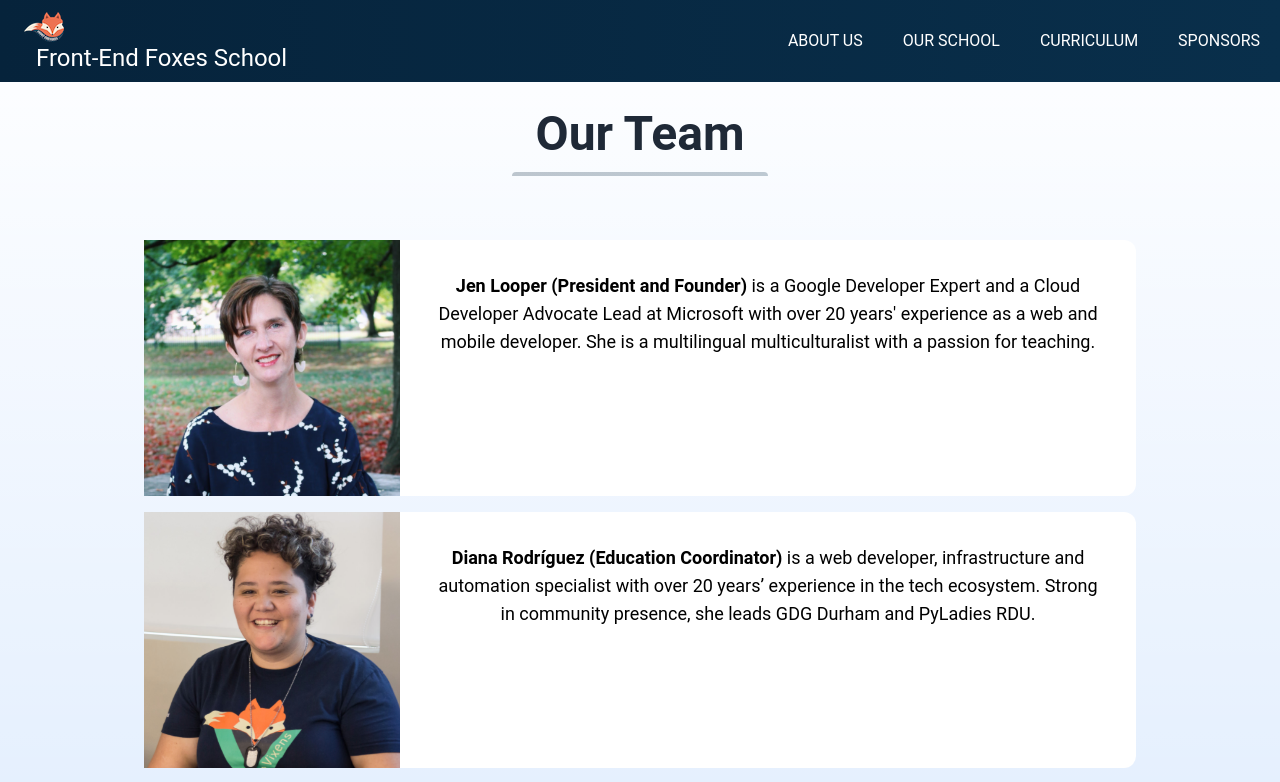
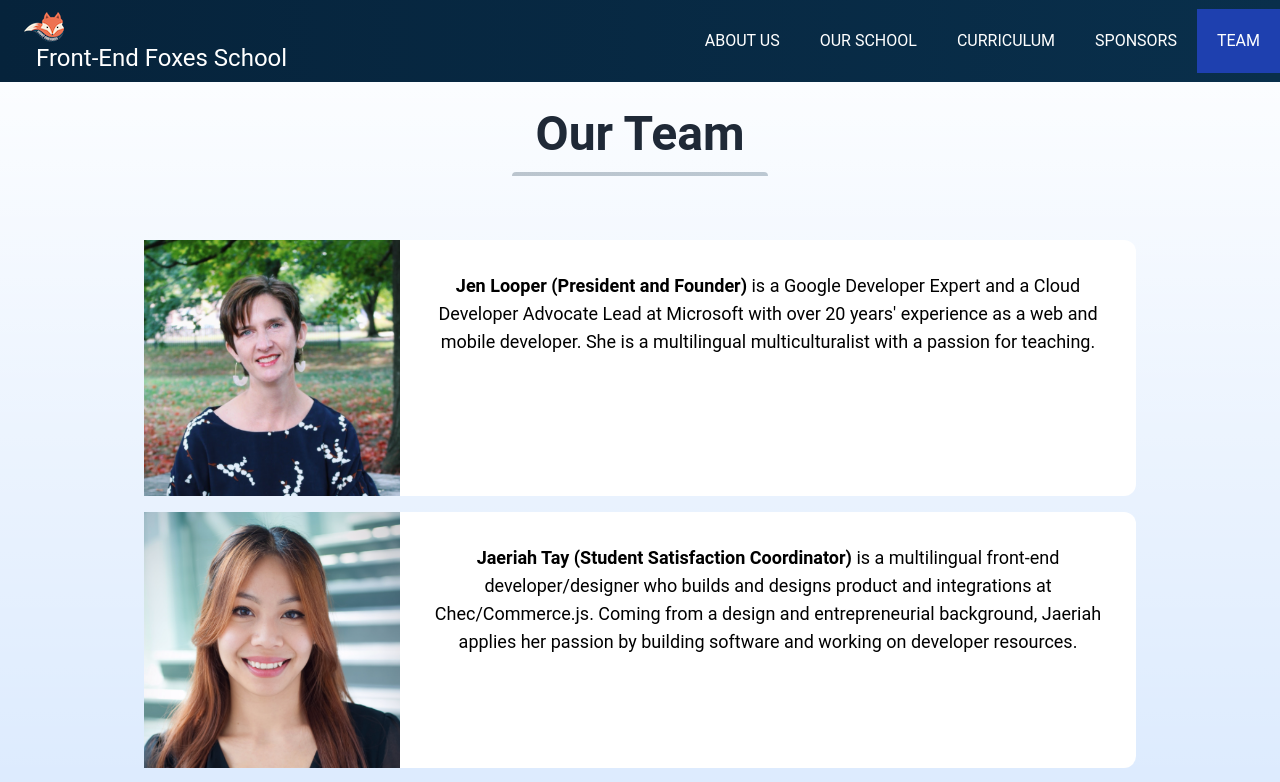
Before and after one commit to FrontEndFoxes/ff-school, a Vue app: page /team in a window 1280 px wide. Shown: the top 782 px of the page. Built offline with nearby package versions, Linux system fonts and the light colour scheme.

Commit message:
edits to team and home

```diff
--- a/src/components/Header.vue
+++ b/src/components/Header.vue
@@ -81,13 +81,13 @@
                 >Sponsors</router-link
               >
             </li>
-            <!--<li @click="isOpen = false">
+            <li @click="isOpen = false">
               <router-link
                 class="flex text-lg items-center p-4 hover:bg-blue-800 hover:text-white"
                 to="/team"
                 >Team</router-link
               >
-            </li>-->
+            </li>
           </ul>
         </aside>
       </div>
@@ -148,14 +148,14 @@
               >Sponsors</router-link
             >
           </li>
-          <!--<li class="hover:bg-blue-900">
+          <li class="hover:bg-blue-900">
             <router-link
               active-class="bg-blue-800"
               class="uppercase inline-block p-5 text-white no-underline"
               to="/team"
               >Team</router-link
             >
-          </li>-->
+          </li>
         </ul>
       </div>
     </div>
--- a/src/views/Home.vue
+++ b/src/views/Home.vue
@@ -9,7 +9,8 @@
           </h1>
           <p class="leading-normal text-2xl md:text-4xl mb-8">
             For women, by women. Grow your front-end development skills with us!
-            Our first 11-week cohort begins April 5th.
+            Our summer cohort will open on July 5th. Registration will open on
+            June 7th. Come back soon to register!
           </p>
 
           <!--<div
@@ -71,7 +72,7 @@
     </div>
   </main>
 
-  <section class=" py-8" style="background-color: #f7fafc">
+  <section class="py-8" style="background-color: #f7fafc">
     <div class="container mx-auto flex flex-wrap pt-4">
       <h2
         class="w-full text-3xl md:text-5xl font-bold leading-tight text-center text-gray-800"
--- a/src/views/OurSchool.vue
+++ b/src/views/OurSchool.vue
@@ -97,13 +97,10 @@
                 ecosystem.
               </p>
               <p>
-                🦊 Use a state-of-the-art learning platform to provide an
-                excellent learning experience
+                🦊 Some of the best teachers in the industry are on our staff!
               </p>
               <p>
-                🦊 Make online learning accessible to remote corners of the
-                world through a performant and lean experience for all users via
-                our whitelabeled platform and worldwide mentoring team
+                🦊 Learn at your own pace with asyncronous learning opportunities, or join an in-person cohort. The choice is yours!
               </p>
             </div>
           </div>
--- a/src/views/Team.vue
+++ b/src/views/Team.vue
@@ -30,35 +30,6 @@
                     Lead at Microsoft with over 20 years' experience as a web
                     and mobile developer. She is a multilingual multiculturalist
                     with a passion for teaching.
-                  </p>
-                </blockquote>
-              </div>
-            </figure>
-          </div>
-        </div>
-      </div>
-
-      <div class="max-w-6xl mx-auto">
-        <div class="text-black mx-8 lg:mx-20 text-base">
-          <div class="lg:flex mb-4">
-            <figure class="md:flex bg-white rounded-xl p-8 md:p-0">
-              <img
-                class="w-64 h-64 md:w-64 m md:rounded-none rounded-full mx-auto"
-                src="../assets/diana.png"
-                alt="Diana Rodriguez"
-                width="414"
-                height="414"
-              />
-              <div class="pt-6 md:p-8 text-center space-y-4">
-                <blockquote>
-                  <p class="text-lg">
-                    <span class="font-bold"
-                      >Diana Rodríguez (Education Coordinator)</span
-                    >
-                    is a web developer, infrastructure and automation specialist
-                    with over 20 years’ experience in the tech ecosystem. Strong
-                    in community presence, she leads GDG Durham and PyLadies
-                    RDU.
                   </p>
                 </blockquote>
               </div>
```
